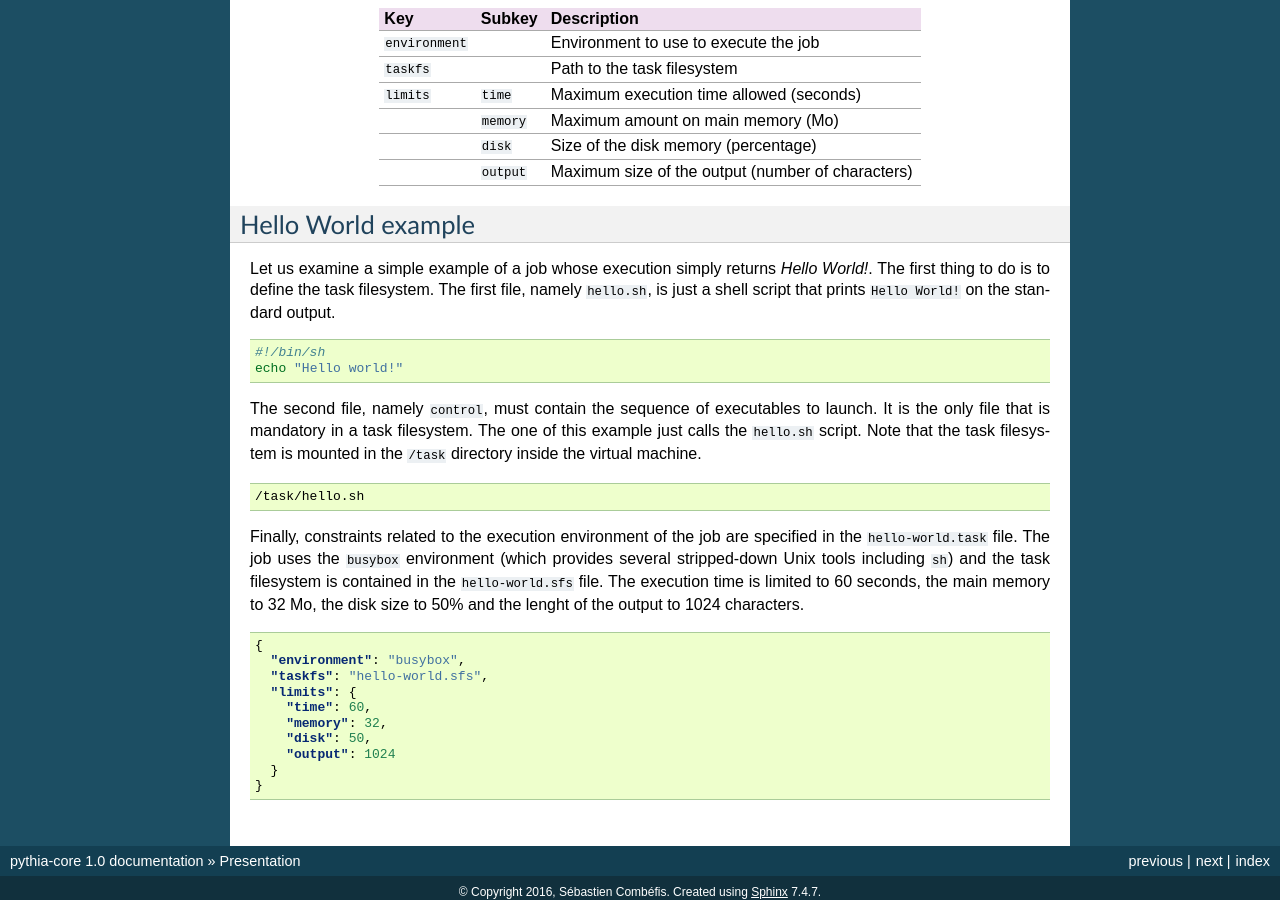
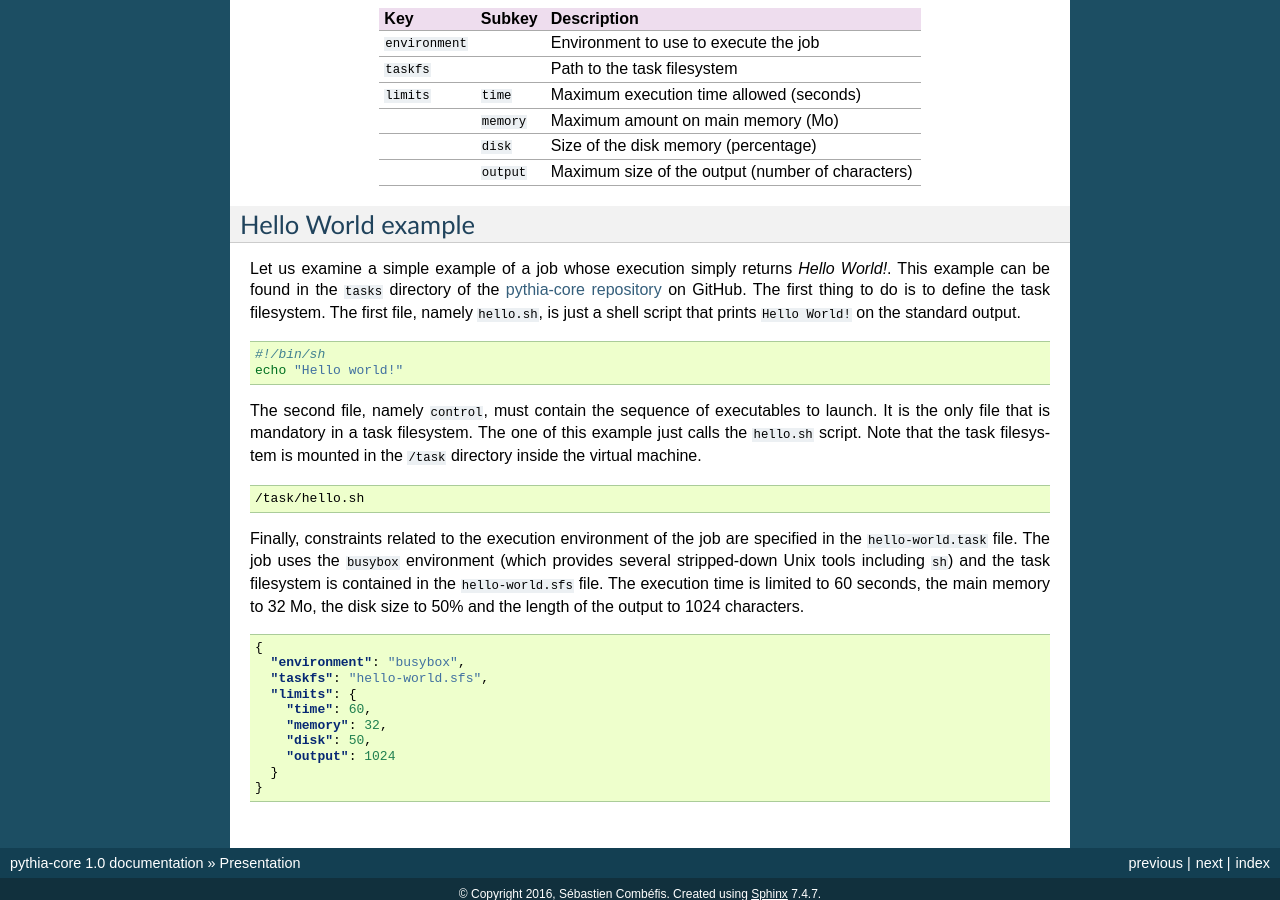
Before and after one commit to pythia-project/pythia-core, a Sphinx documentation site: the page built from docs/presentation.rst, in a window 1280 px wide and 900 px high, scrolled down 1391 px. Built offline with Sphinx 7.4.7, drawn with Linux system fonts in a browser that asks for light colours.

Commit message:
Update presentation page on documentation

```diff
--- a/docs/presentation.rst
+++ b/docs/presentation.rst
@@ -66,7 +66,8 @@
 Hello World example
 -------------------
 
-Let us examine a simple example of a job whose execution simply returns `Hello World!`. The first thing to do is to define the task filesystem. The first file, namely ``hello.sh``, is just a shell script that prints ``Hello World!`` on the standard output.
+Let us examine a simple example of a job whose execution simply returns `Hello World!`. This example can be found in the ``tasks`` directory of the `pythia-core repository
+<https://github.com/pythia-project/pythia>`_ on GitHub. The first thing to do is to define the task filesystem. The first file, namely ``hello.sh``, is just a shell script that prints ``Hello World!`` on the standard output.
 
 
 .. code-block:: shell
@@ -80,7 +81,7 @@
 
    /task/hello.sh
 
-Finally, constraints related to the execution environment of the job are specified in the ``hello-world.task`` file. The job uses the ``busybox`` environment (which provides several stripped-down Unix tools including ``sh``) and the task filesystem is contained in the ``hello-world.sfs`` file. The execution time is limited to 60 seconds, the main memory to 32 Mo, the disk size to 50% and the lenght of the output to 1024 characters.
+Finally, constraints related to the execution environment of the job are specified in the ``hello-world.task`` file. The job uses the ``busybox`` environment (which provides several stripped-down Unix tools including ``sh``) and the task filesystem is contained in the ``hello-world.sfs`` file. The execution time is limited to 60 seconds, the main memory to 32 Mo, the disk size to 50% and the length of the output to 1024 characters.
 
 
 .. code-block:: json
```
